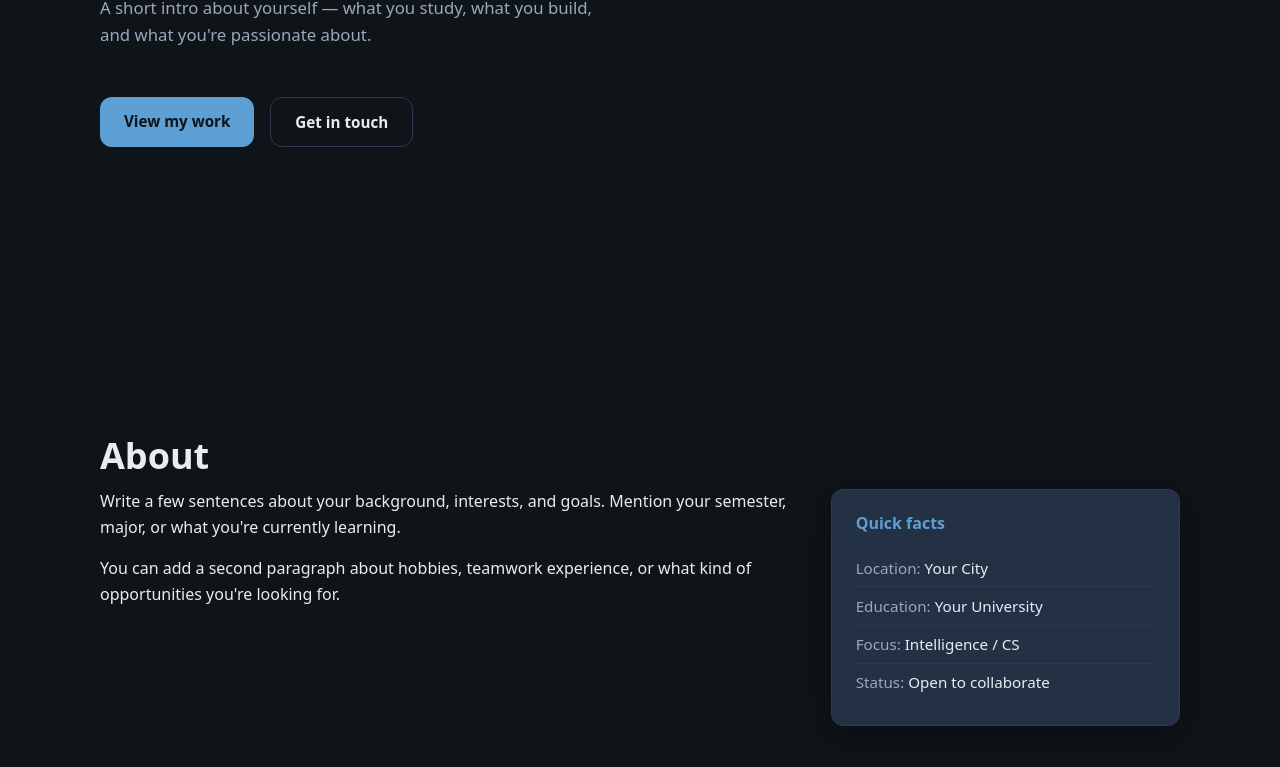
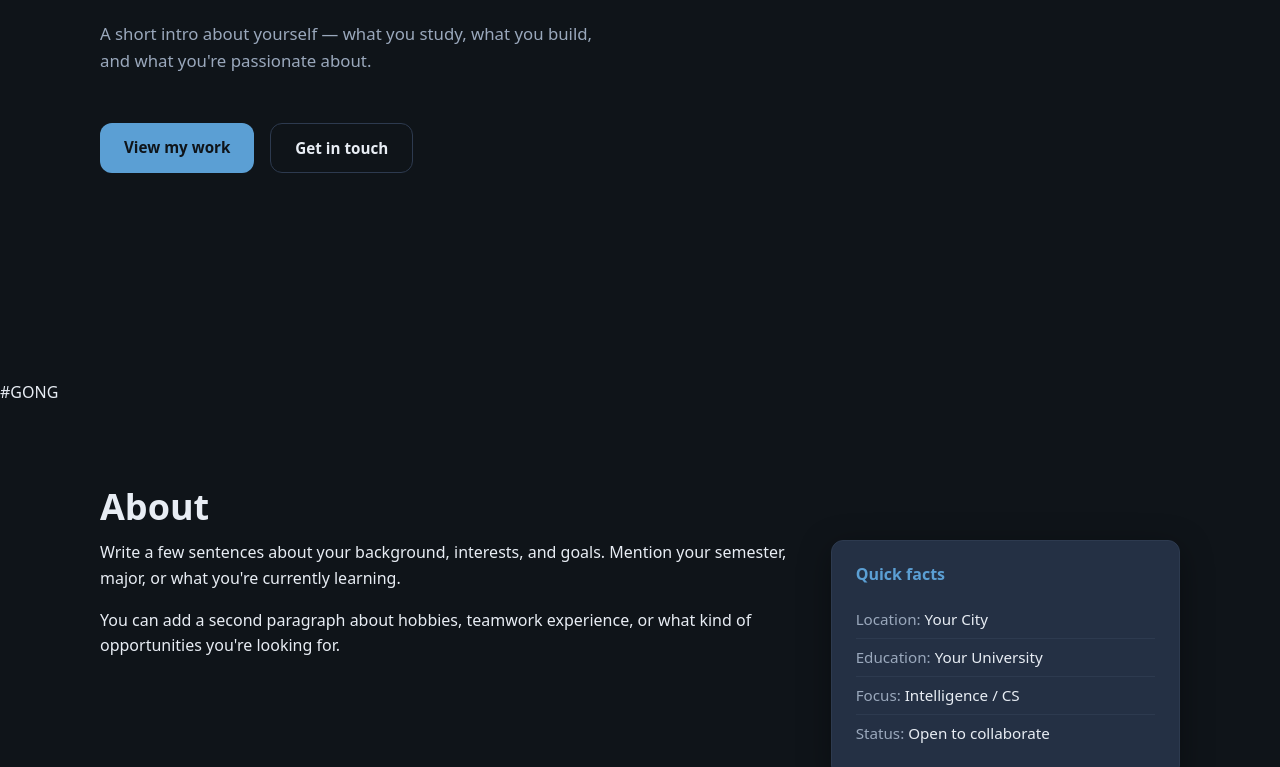
Before and after one commit to VerdikaAdi/Mini-Portofolio, a plain HTML site: page index.html in a window 1280 px wide. Shown: the part 446-1213 px from the top of the page. Drawn offline with Linux system fonts and the light colour scheme.

Commit message:
Update index.html

```diff
--- a/index.html
+++ b/index.html
@@ -27,7 +27,7 @@
       </ul>
     </nav>
   </header>
-
+#GONG tombol navigasi
   <main id="main">
     <section class="hero" id="home">
       <p class="hero-label">Hello, I'm</p>
@@ -41,7 +41,7 @@
         <a class="btn btn-secondary" href="#contact">Get in touch</a>
       </div>
     </section>
-
+#GONG
     <section class="section" id="about">
       <div class="container">
         <h2>About</h2>
```
